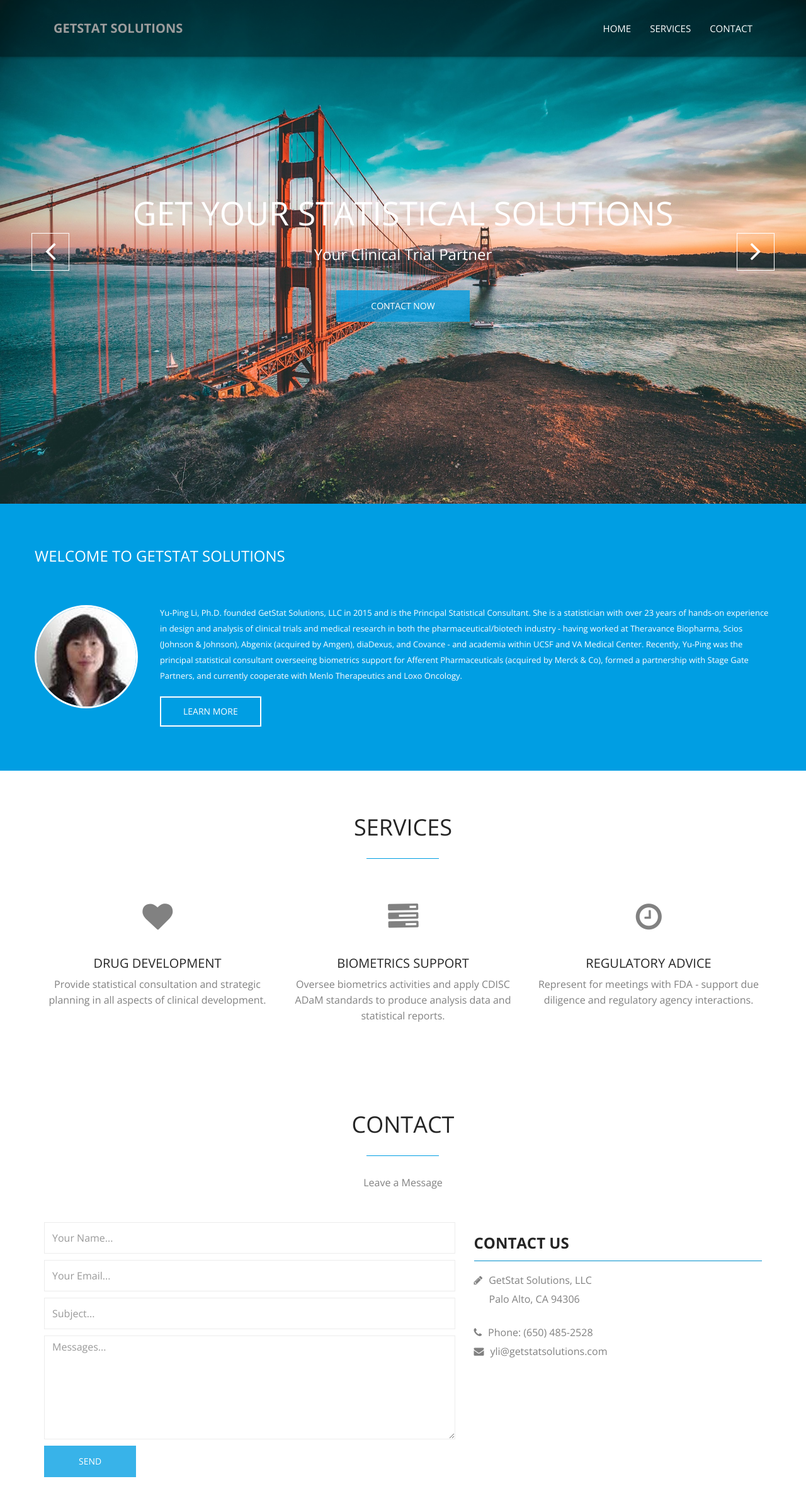
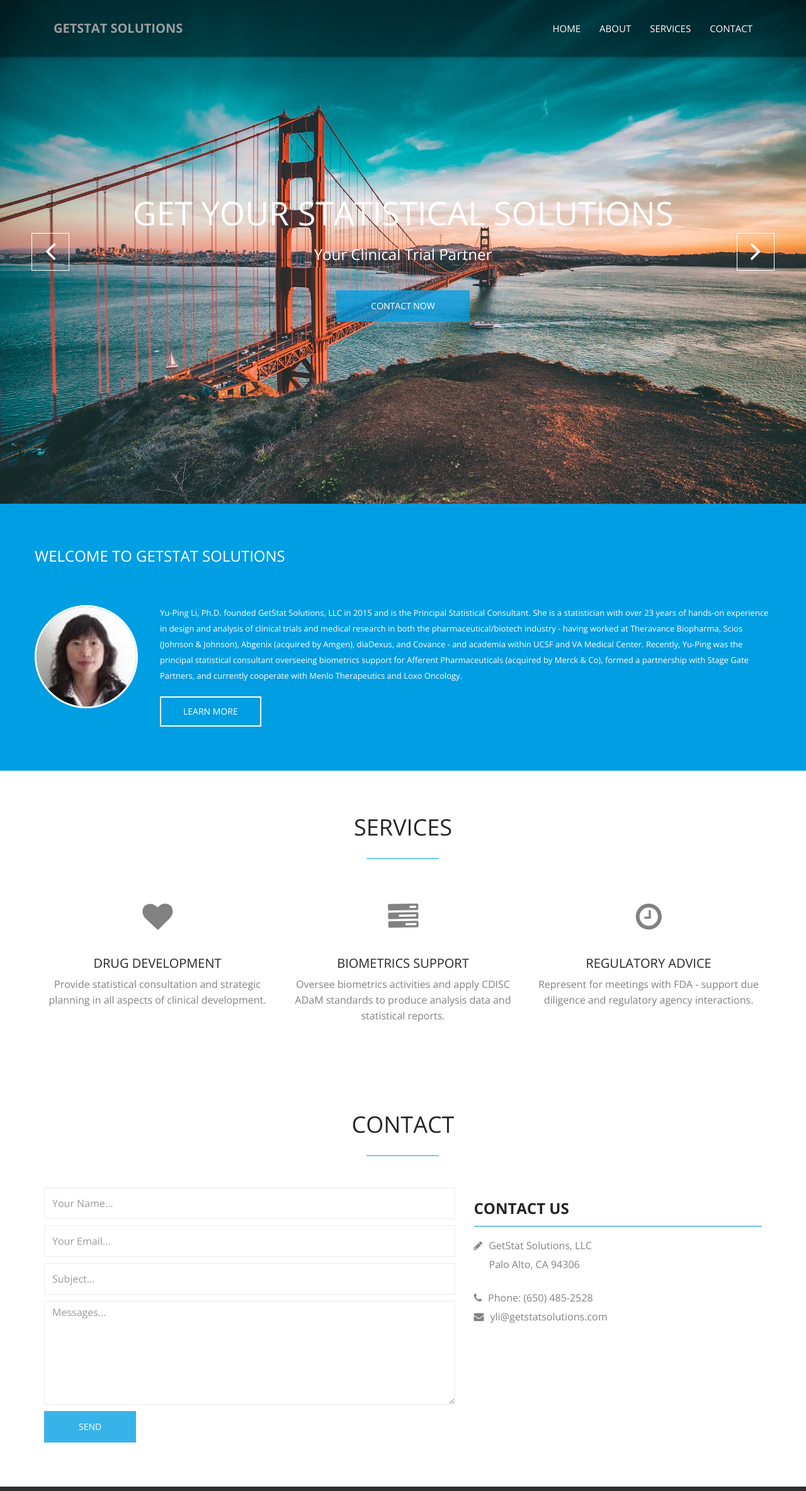
Before and after one commit to getstatsolutions/getstatsolutions.github.com, a plain HTML site: page index.html in a window 1280 px wide. Shown: the top 2368 px of the page at 63% size. Drawn offline with nearby package versions, Linux system fonts and the light colour scheme; some packages are replaced by stand-ins of ours.

Commit message:
fourth release

```diff
--- a/index.html
+++ b/index.html
@@ -75,6 +75,7 @@
                 <nav class="collapse navbar-collapse navbar-right" role="navigation">
                     <ul id="nav" class="nav navbar-nav">
                         <li><a href="#body">Home</a></li>
+                        <li><a href="#about">About</a></li>
                         <li><a href="#service">Services</a></li>
                         <!--<li><a href="#portfolio">Clients</a></li>-->
                         <!--<li><a href="#testimonials">Testimonial</a></li>
@@ -517,7 +518,7 @@
 
 						<div class="sec-title text-center wow animated fadeInDown">
 							<h2>Contact</h2>
-							<p>Leave a Message</p>
+							<!--<p>Leave a Message</p>-->
 						</div>
 
 
```
